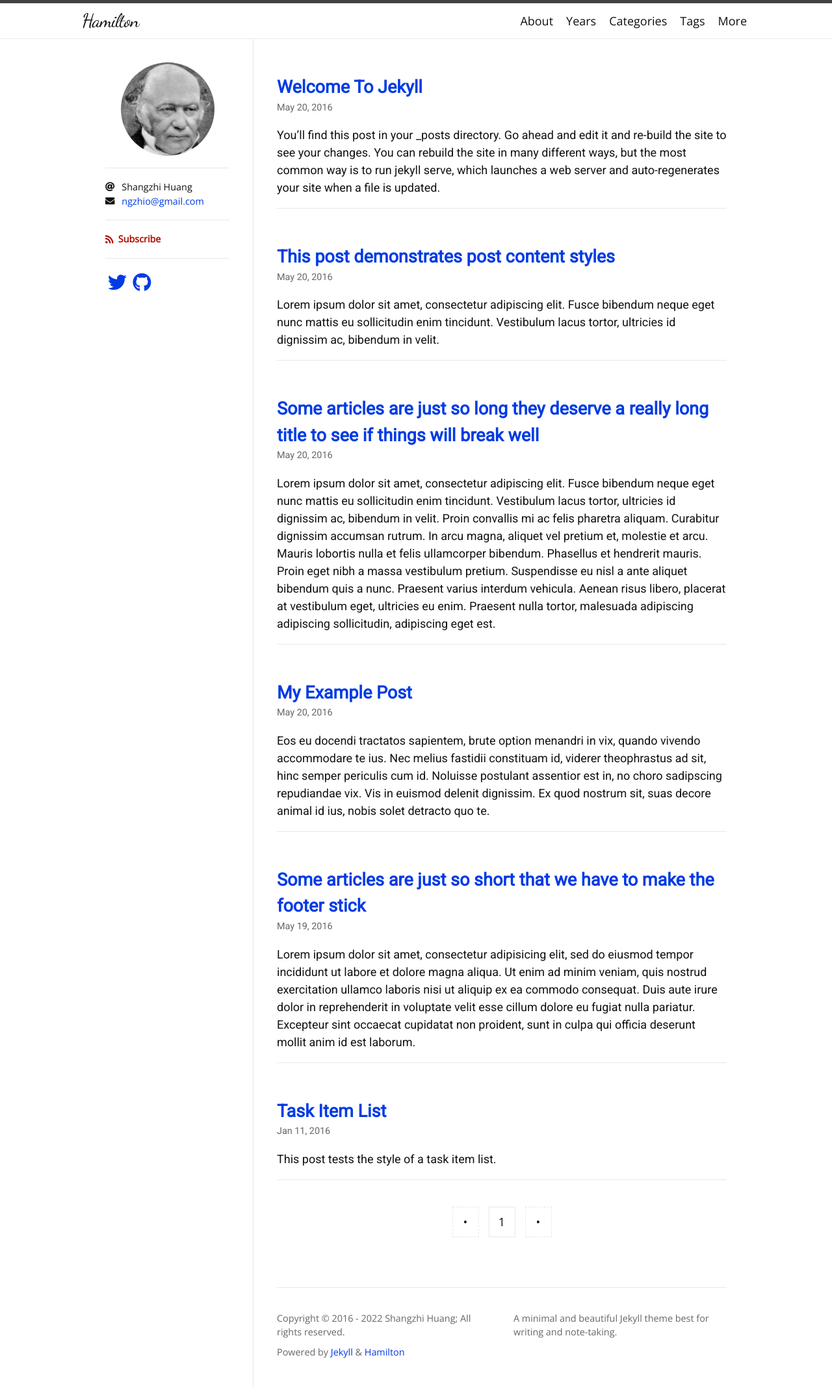
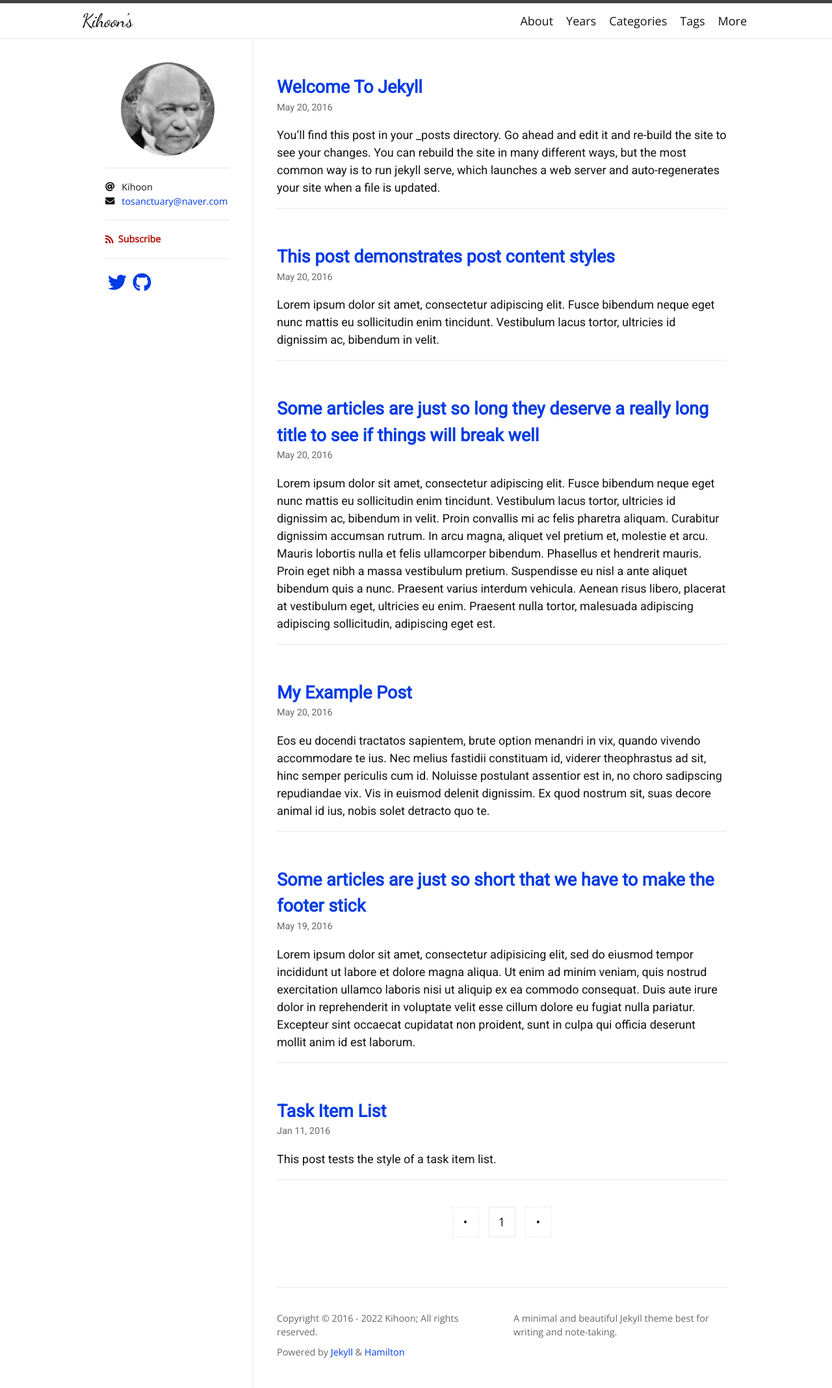
Before and after one commit to Kihoon-Shin/Kihoon-Shin.github.io, a Jekyll site: the page built from index.html, in a window 1280 px wide. Shown: the whole page at 65% size. Built offline with Jekyll 4.4.1, drawn with Linux system fonts in a browser that asks for light colours; nearby versions of some CDN libraries; some web fonts are replaced; the list of posts is cut into pages by our own code.

Commit message:
commit v2

```diff
--- a/_config.yml
+++ b/_config.yml
@@ -1,8 +1,8 @@
-title: Hamilton
+title: Kihoon's
 description: A minimal and beautiful Jekyll theme best for writing and note-taking.
-author: Shangzhi Huang
+author: Kihoon
 avatar: /logo.png
-email: ngzhio@gmail.com
+email: tosanctuary@naver.com
 
 plugins:
   - jekyll-seo-tag
@@ -29,15 +29,10 @@ exclude:
 
 # Jekyll SEO Tag (Optional)
 # =========================
-twitter:
-  username: ngzhio
-  card: summary
 logo: logo.png
 social:
-  name: Shangzhi Huang
+  name: Gihun Sin
   links:
-    - https://twitter.com/ngzhio
-    - https://www.facebook.com/ngzhio
-    - https://github.com/ngzhio
+    - https://kihoon-shin.github.io/
 google_site_verification: u4WXQl0Eu66rsQo2kRdCNx
 lang: en
```
